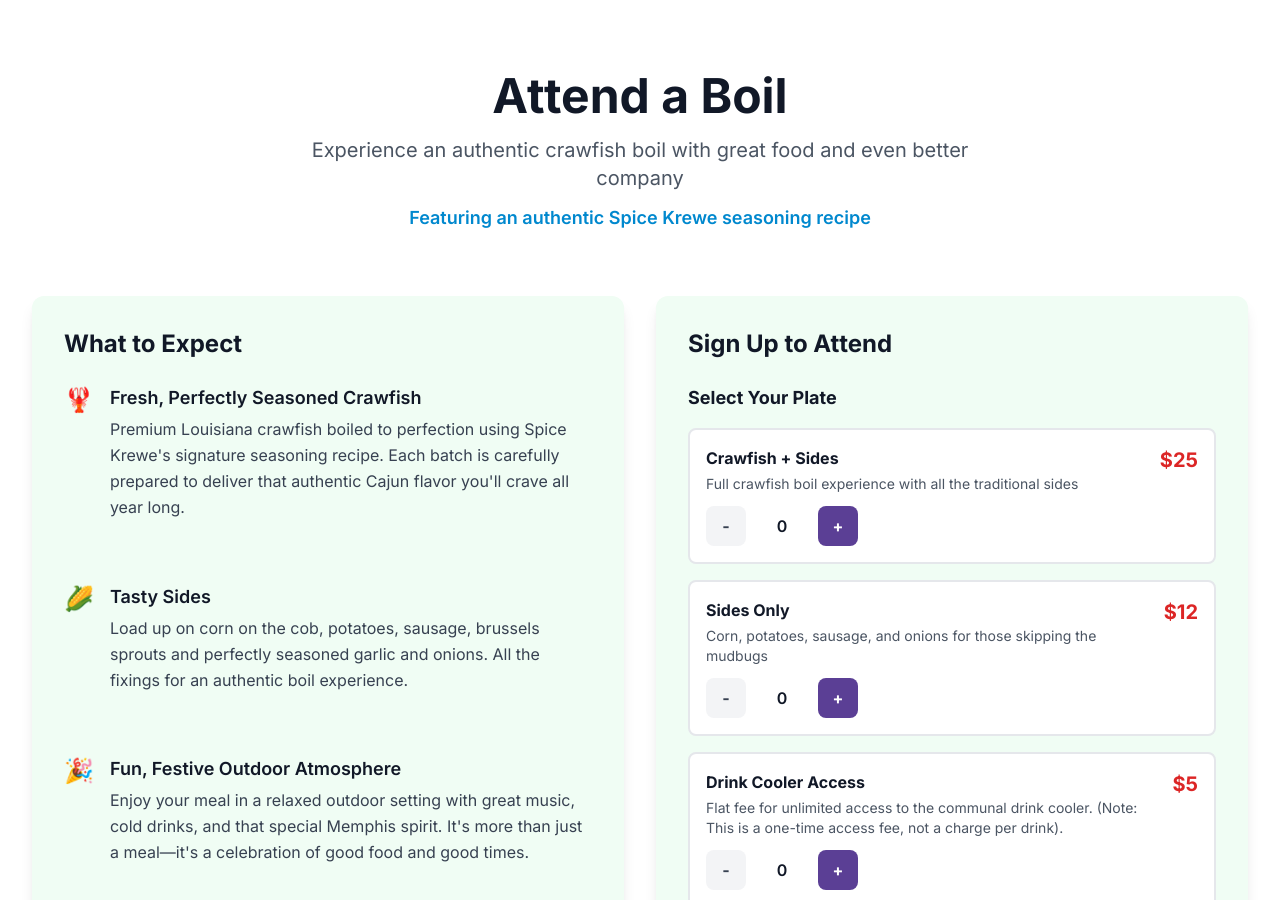
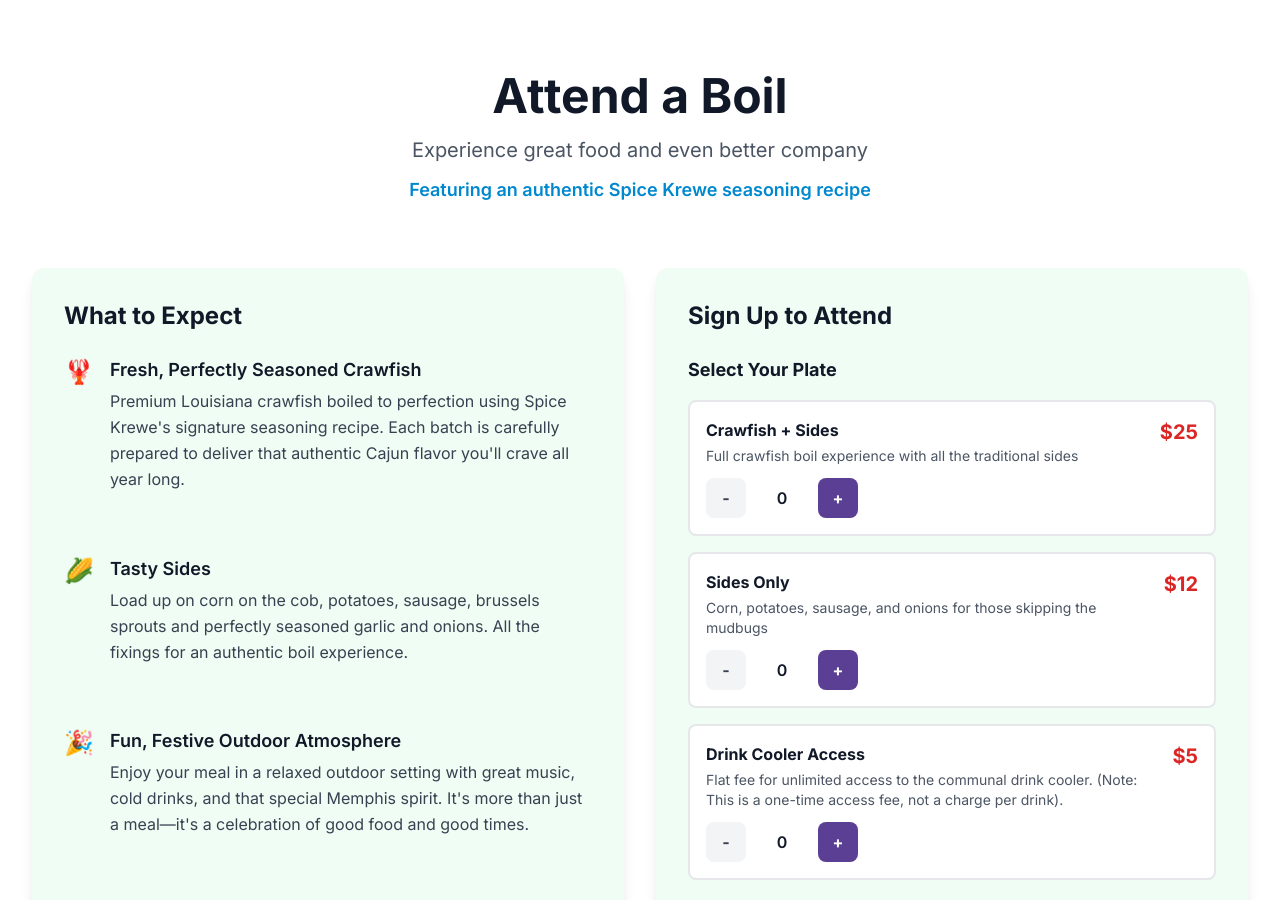
Before and after one commit to redsurfer1/crawfishboil, a React (Vite) app: page / in a window 1280 px wide. Shown: the part 920-1820 px from the top of the page. Built offline with nearby package versions, Linux system fonts and the light colour scheme; no server answers.

Commit message:
Update descriptive text

```diff
--- a/src/components/GuestPath.jsx
+++ b/src/components/GuestPath.jsx
@@ -89,7 +89,7 @@ export default function GuestPath() {
             Attend a Boil
           </h2>
           <p className="text-xl text-gray-600 max-w-2xl mx-auto mb-3">
-            Experience an authentic crawfish boil with great food and even better company
+            Experience great food and even better company
           </p>
           <p className="text-lg font-semibold" style={{ color: '#0088CE' }}>
             Featuring an authentic Spice Krewe seasoning recipe
```
